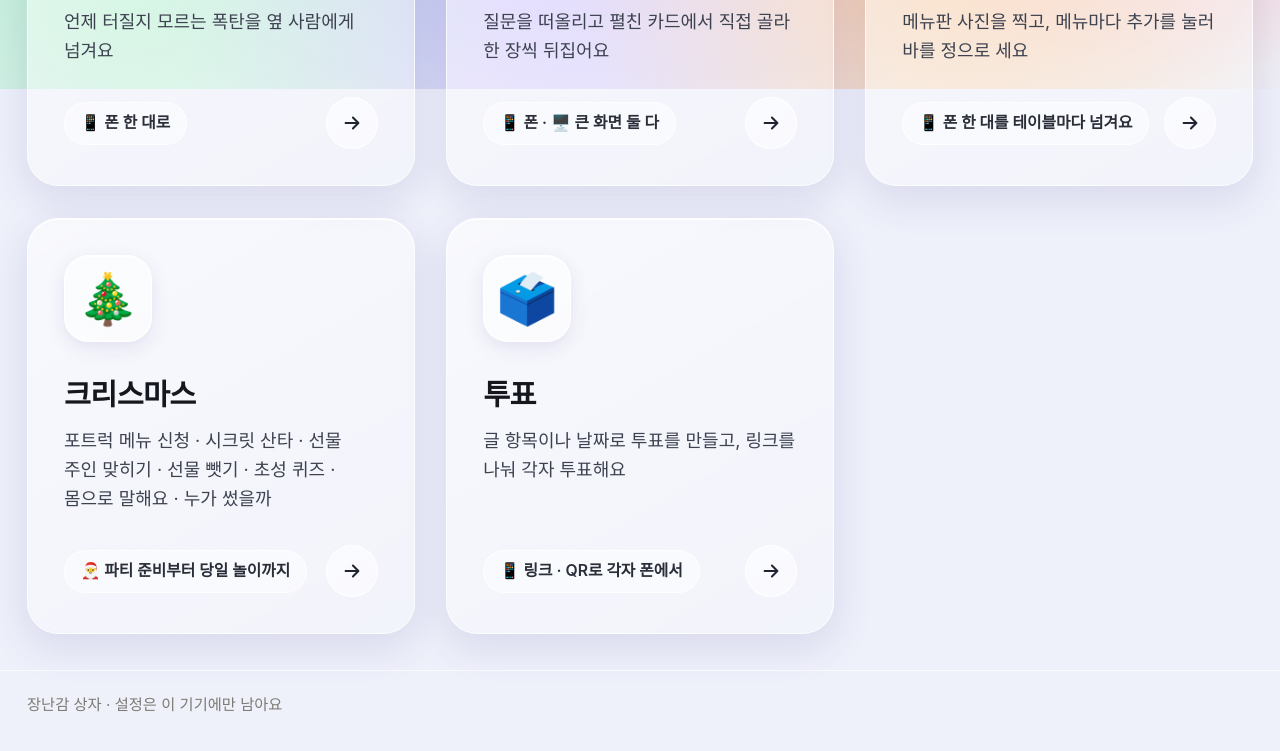
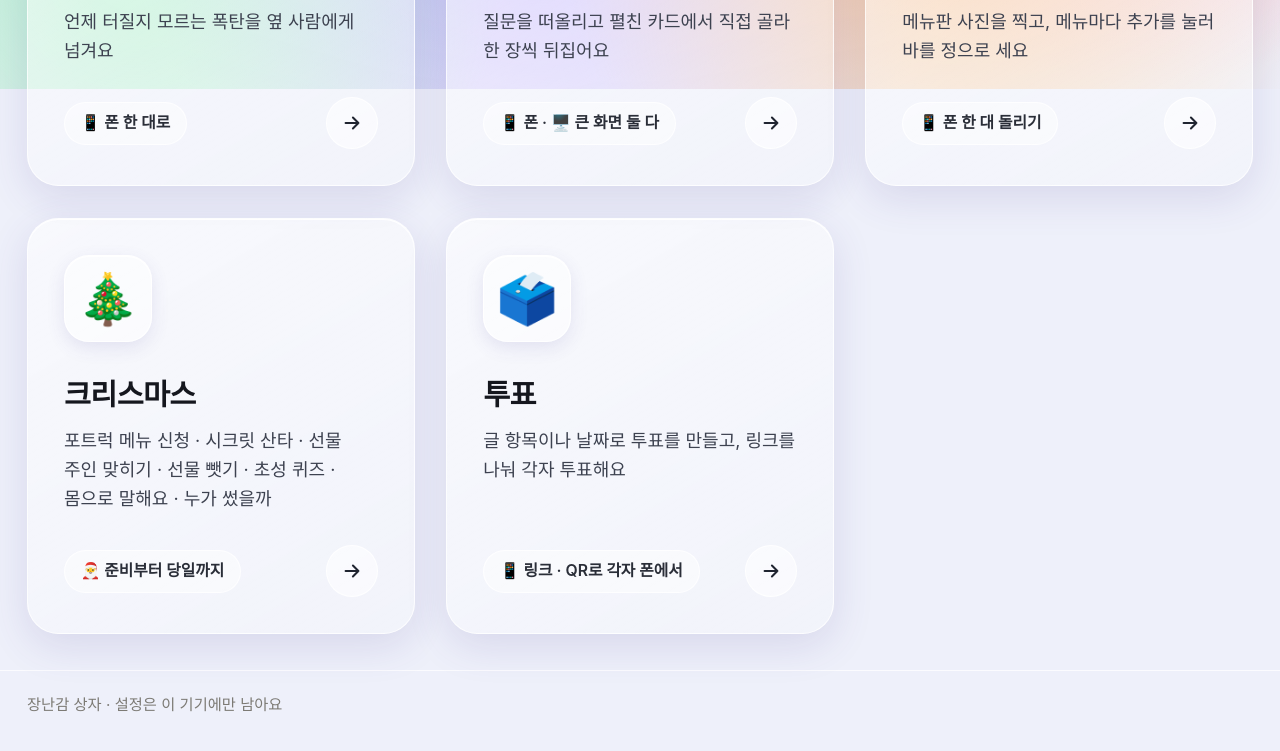
Before and after one commit to kkonoo/toy_box, a plain HTML site: page index.html in a window 1280 px wide. Shown: the part 711-1462 px from the top of the page. Drawn offline with Linux system fonts and the light colour scheme; a web font is replaced by a local one.

Commit message:
홈 카드 알약 줄이기: 폰 한 대 돌리기 · 준비부터 당일까지
두 줄로 넘어가던 주문 모으기·크리스마스 카드 아래 안내를 한 줄로

Co-Authored-By: Claude Opus 5.5 <noreply@anthropic.com>
Claude-Session: https://claude.ai/code/session_013CY8u7VvckCvVzpxp5XFm8

```diff
--- a/index.html
+++ b/index.html
@@ -29,8 +29,8 @@
     <a class="game-card" href="games/ladder/"><span class="emoji">🪜</span><b>사다리타기</b><span>이름과 결과를 적고, 이름을 누르면 길을 따라 내려가요</span><small><span class="pill">🖥️ 큰 화면에 띄워도 좋아요</span><span class="go"></span></small></a>
     <a class="game-card" href="games/bomb/"><span class="emoji">💣</span><b>폭탄 돌리기</b><span>언제 터질지 모르는 폭탄을 옆 사람에게 넘겨요</span><small><span class="pill">📱 폰 한 대로</span><span class="go"></span></small></a>
     <a class="game-card" href="games/tarot/"><span class="emoji">🔮</span><b>타로</b><span>질문을 떠올리고 펼친 카드에서 직접 골라 한 장씩 뒤집어요</span><small><span class="pill">📱 폰 · 🖥️ 큰 화면 둘 다</span><span class="go"></span></small></a>
-    <a class="game-card" href="games/order/"><span class="emoji">☕</span><b>주문 모으기</b><span>메뉴판 사진을 찍고, 메뉴마다 추가를 눌러 바를 정으로 세요</span><small><span class="pill">📱 폰 한 대를 테이블마다 넘겨요</span><span class="go"></span></small></a>
-    <a class="game-card" href="games/christmas/"><span class="emoji">🎄</span><b>크리스마스</b><span>포트럭 메뉴 신청 · 시크릿 산타 · 선물 주인 맞히기 · 선물 뺏기 · 초성 퀴즈 · 몸으로 말해요 · 누가 썼을까</span><small><span class="pill">🎅 파티 준비부터 당일 놀이까지</span><span class="go"></span></small></a>
+    <a class="game-card" href="games/order/"><span class="emoji">☕</span><b>주문 모으기</b><span>메뉴판 사진을 찍고, 메뉴마다 추가를 눌러 바를 정으로 세요</span><small><span class="pill">📱 폰 한 대 돌리기</span><span class="go"></span></small></a>
+    <a class="game-card" href="games/christmas/"><span class="emoji">🎄</span><b>크리스마스</b><span>포트럭 메뉴 신청 · 시크릿 산타 · 선물 주인 맞히기 · 선물 뺏기 · 초성 퀴즈 · 몸으로 말해요 · 누가 썼을까</span><small><span class="pill">🎅 준비부터 당일까지</span><span class="go"></span></small></a>
     <a class="game-card" href="games/vote/"><span class="emoji">🗳️</span><b>투표</b><span>글 항목이나 날짜로 투표를 만들고, 링크를 나눠 각자 투표해요</span><small><span class="pill">📱 링크 · QR로 각자 폰에서</span><span class="go"></span></small></a>
   </nav>
 </main>
```
